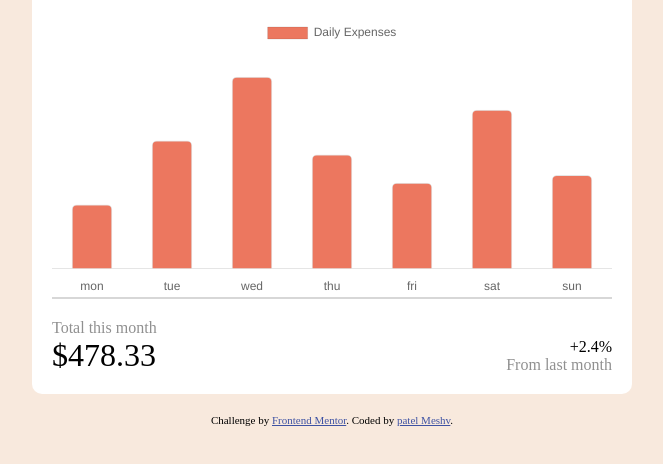
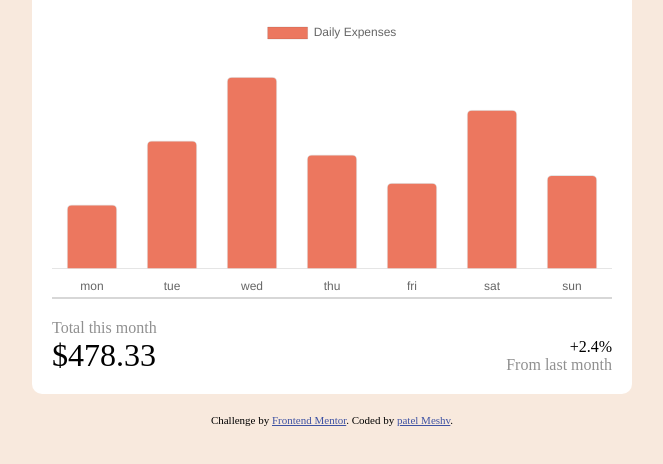
Before and after one commit to badmazzz/expenses-chart-component, a plain HTML site: page index.html in a window 1280 px wide. Shown: the part 396-860 px from the top of the page, without its empty margins (308-971 px from the left). Drawn offline with nearby package versions, Linux system fonts and the light colour scheme; a web font is replaced by a local one.

Commit message:
Update index.html

```diff
--- a/index.html
+++ b/index.html
@@ -117,7 +117,7 @@
         if (window.innerWidth < 600) {
           return 30;
         } else {
-          return 40;
+          return 50;
         }
       }
     })
```
